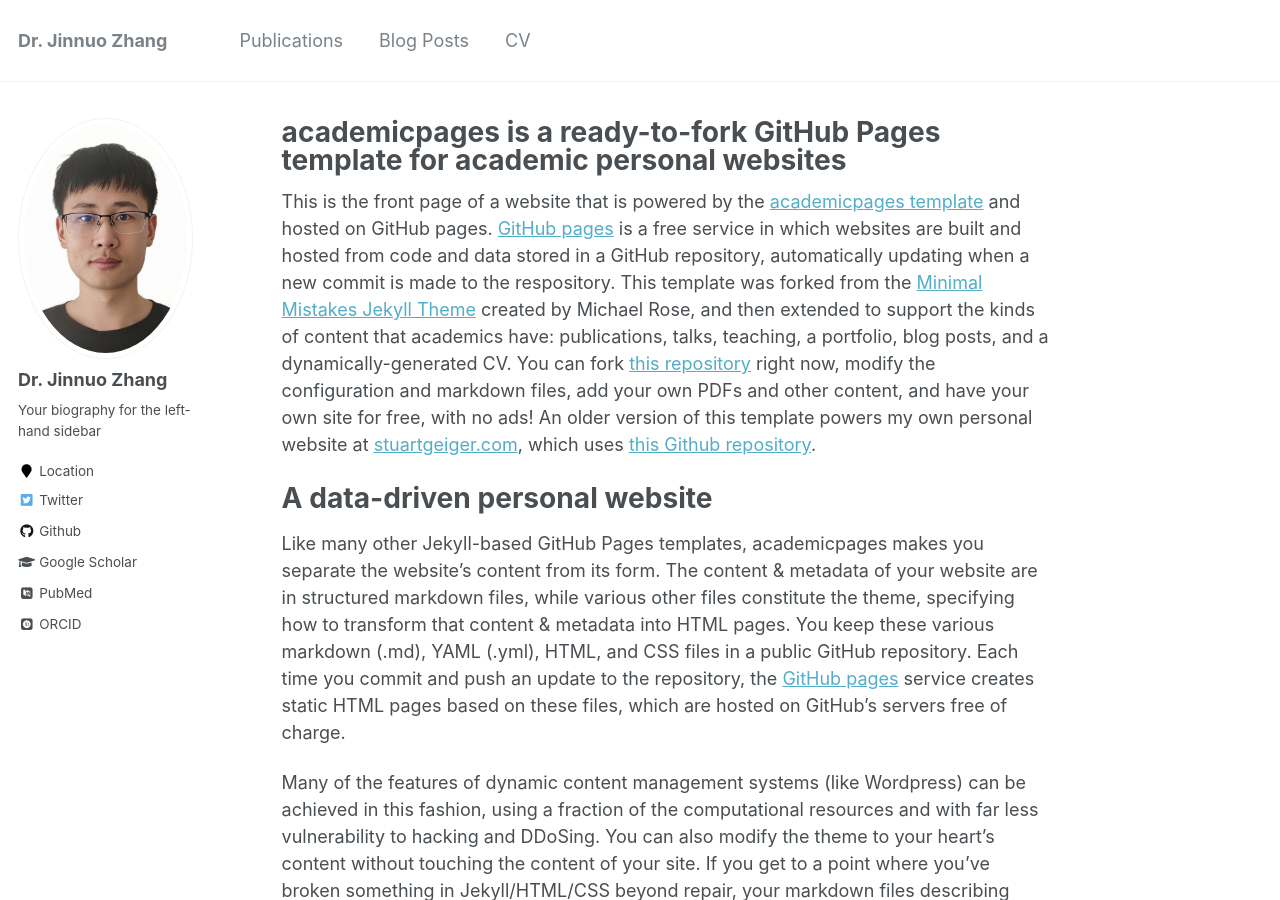
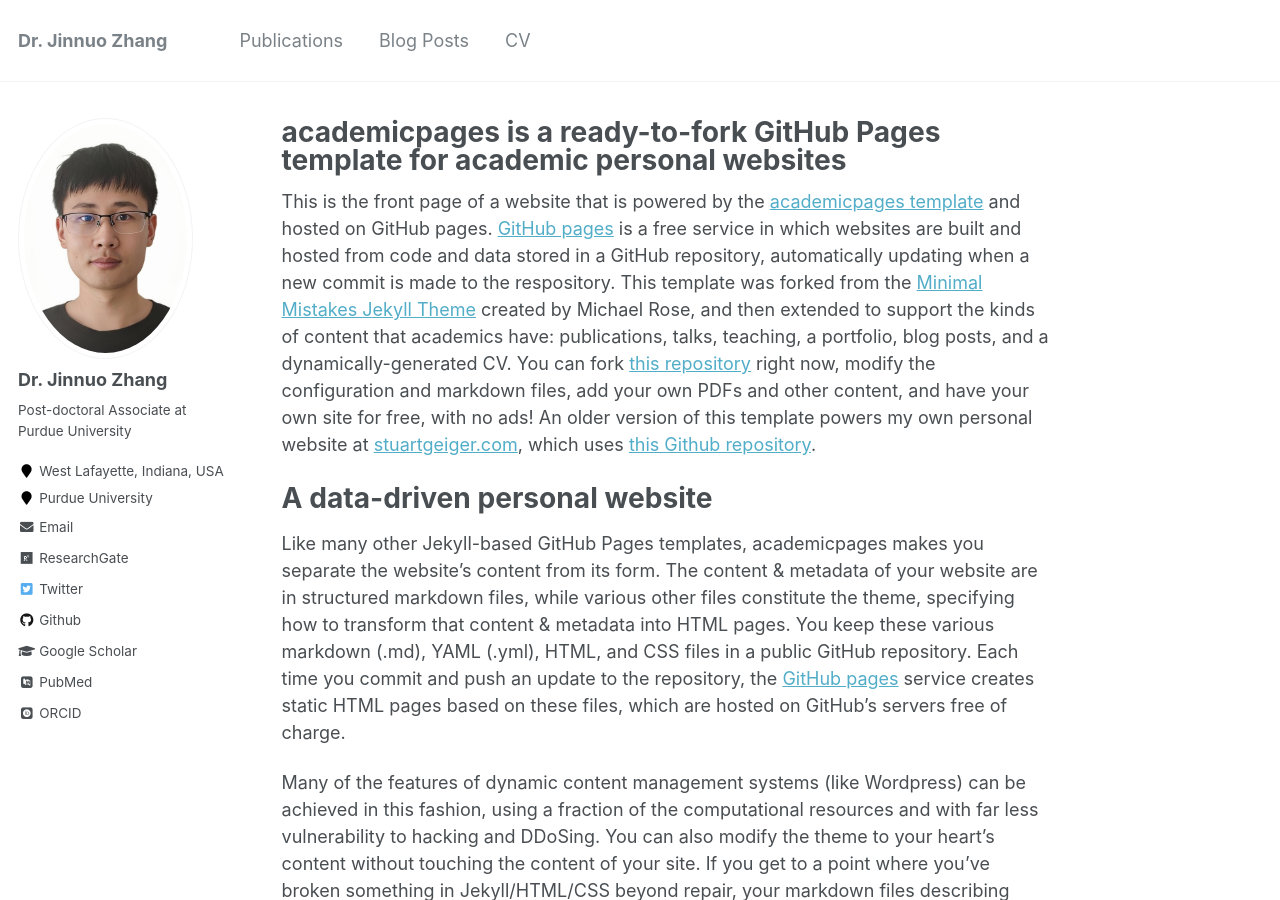
Before and after one commit to jinnuozhang/jinnuozhang.github.io, a Jekyll site: the page built from _pages/about.md, in a window 1280 px wide and 900 px high. Built offline with Jekyll 4.4.1, drawn with Linux system fonts in a browser that asks for light colours; some web fonts are replaced.

Commit message:
Update _config.yml

```diff
--- a/_config.yml
+++ b/_config.yml
@@ -82,13 +82,13 @@ analytics:
 author:
   name             : "Dr. Jinnuo Zhang"
   avatar           : "profile.png"
-  bio              : "Your biography for the left-hand sidebar"
-  location         : "Location"
-  employer         :
-  pubmed           : "https://www.ncbi.nlm.nih.gov/pubmed/?term=john+snow"
-  googlescholar    : "http://yourfullgooglescholarurl.com"
-  email            :
-  researchgate     :  # example: "https://www.researchgate.net/profile/yourprofile"
+  bio              : "Post-doctoral Associate at Purdue University"
+  location         : "West Lafayette, Indiana, USA"
+  employer         : "Purdue University"
+  pubmed           : "https://www.ncbi.nlm.nih.gov/myncbi/jinnuo.zhang.1/bibliography/public/"
+  googlescholar    : "https://scholar.google.com.hk/citations?user=gvtK77UAAAAJ&hl=en"
+  email            : "zhan4717@purdue.edu"
+  researchgate     : "https://www.researchgate.net/profile/Jinnuo-Zhang"
   uri              :
   bitbucket        :
   codepen          :
@@ -96,20 +96,20 @@ author:
   flickr           :
   facebook         :
   foursquare       :
-  github           : "academicpages"
+  github           : "jinnuozhang"
   google_plus      :
   keybase          :
   instagram        :
   impactstory      : #"https://profiles.impactstory.org/u/xxxx-xxxx-xxxx-xxxx"
   lastfm           :
   linkedin         :
-  orcid            : "http://orcid.org/yourorcidurl"
+  orcid            : "https://orcid.org/0000-0003-1435-5702"
   pinterest        :
   soundcloud       :
   stackoverflow    : # http://stackoverflow.com/users/123456/username
   steam            :
   tumblr           :
-  twitter          : "replacethistwitterhandle"
+  twitter          : "GGGGino"
   vine             :
   weibo            :
   xing             :
```
